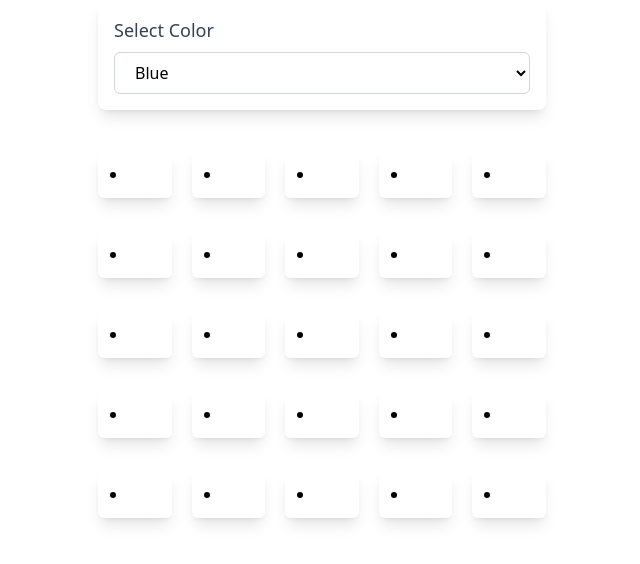
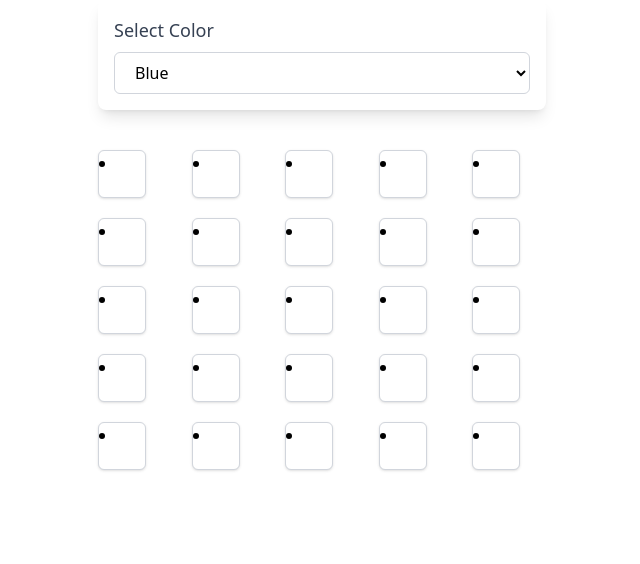
Before and after one commit to haraaaaaaa/react-practice, a React (Vite) app in the folder usereducer-practice/: page / in a window 1280 px wide. Shown: the top 564 px of the page, without its empty margins (318-958 px from the left). Built offline with nearby package versions, Linux system fonts and the light colour scheme.

Commit message:
file structuring, added logic

```diff
--- a/usereducer-practice/src/App.jsx
+++ b/usereducer-practice/src/App.jsx
@@ -2,40 +2,11 @@ import React, { useReducer } from "react";
 import Form from "./components/Form";
 import Grid from "./components/Grid";
 
-const initialState = {
-  grid: [
-    [[], [], [], [], []],
-    [[], [], [], [], []],
-    [[], [], [], [], []],
-    [[], [], [], [], []],
-    [[], [], [], [], []],
-  ],
-  selectedColor: "blue",
-};
-
-const gridReducer = (state, action) => {
-  switch (action.type) {
-    case "SET_SELECTED_COLOR":
-      return { ...state, selectedColor: action.color };
-    case "SET_CELL_COLOR":
-      console.log(state.selectedColor);
-      const updatedGrid = [...state.grid];
-      updatedGrid[action.rowPos][action.colPos].push(state.selectedColor);
-      return { grid: updatedGrid, selectedColor: state.selectedColor };
-    default:
-      break;
-  }
-};
-
 function App() {
-  const [state, gridDispatch] = useReducer(gridReducer, initialState);
-
-  console.log(state);
-
   return (
     <>
-      <Form gridDispatch={gridDispatch} />
-      <Grid grid={state.grid} dispatch={gridDispatch} />
+      <Form />
+      <Grid />
     </>
   );
 }
--- a/usereducer-practice/src/components/Cell.jsx
+++ b/usereducer-practice/src/components/Cell.jsx
@@ -1,9 +1,26 @@
 import React from "react";
 
-const Cell = ({ cell, rowPos, colPos, dispatch }) => {
+const Cell = ({ cell, rowPos, colPos, dispatch, selectedColor }) => {
+  let lastColor = "";
+  if (cell) {
+    lastColor = cell[cell.length - 1];
+  }
+
   return (
-    <li className="p-3 mb-3 rounded-md shadow-lg cursor-pointer" onClick={() => dispatch({ type: "SET_CELL_COLOR", rowPos, colPos })}>
-      {cell}
+    <li
+      className={`w-12 h-12 rounded-md border border-gray-300 shadow-sm transition-all hover:scale-105 cursor-pointer ${
+        lastColor ? `bg-${lastColor}-500` : "bg-white"
+      } ${selectedColor && selectedColor !== lastColor ? `border-${selectedColor}-500` : ""}`}
+      onClick={() =>
+        dispatch({
+          type: "SET_CELL_COLOR",
+          rowPos,
+          colPos,
+          selectedColor,
+        })
+      }
+    >
+      {cell ? cell[cell.length - 1] : ""}
     </li>
   );
 };
--- a/usereducer-practice/src/components/Grid.jsx
+++ b/usereducer-practice/src/components/Grid.jsx
@@ -1,22 +1,40 @@
-import React from "react";
+import React, { useReducer } from "react";
 import Cell from "./Cell";
 
-const Grid = ({ grid, dispatch }) => {
+const initialState = {
+  grid: [
+    [[], [], [], [], []],
+    [[], [], [], [], []],
+    [[], [], [], [], []],
+    [[], [], [], [], []],
+    [[], [], [], [], []],
+  ],
+  selectedColor: "blue",
+};
+
+const gridReducer = (state, action) => {
+  switch (action.type) {
+    case "SET_COLOR":
+      return { ...state, selectedColor: action.selectedColor };
+    case "SET_CELL_COLOR":
+      const updatedGrid = [...state.grid];
+      updatedGrid[action.rowPos][action.colPos].push(action.selectedColor);
+      return { ...state, grid: updatedGrid };
+    default:
+      return state;
+  }
+};
+
+const Grid = () => {
+  const [state, dispatch] = useReducer(gridReducer, initialState);
+  const { grid, selectedColor } = state;
+
   return (
     <div className="grid grid-rows-5 gap-5 max-w-md mx-auto mt-10">
       {grid.map((row, rowPos) => (
         <div className="grid grid-cols-5 gap-5" key={rowPos}>
           {row.map((cell, colPos) => {
-            const lastColor = grid[rowPos][colPos].slice(-1)[0];
-            return (
-              <Cell
-                className={`w-12 h-12 bg-${lastColor}-500 rounded-md border border-gray-300 shadow-sm transition-all hover:scale-105`}
-                cell={cell}
-                rowPos={rowPos}
-                colPos={colPos}
-                dispatch={dispatch}
-              />
-            );
+            return <Cell key={`${rowPos}-${colPos}`} cell={cell} rowPos={rowPos} colPos={colPos} dispatch={dispatch} selectedColor={selectedColor} />;
           })}
         </div>
       ))}
```
